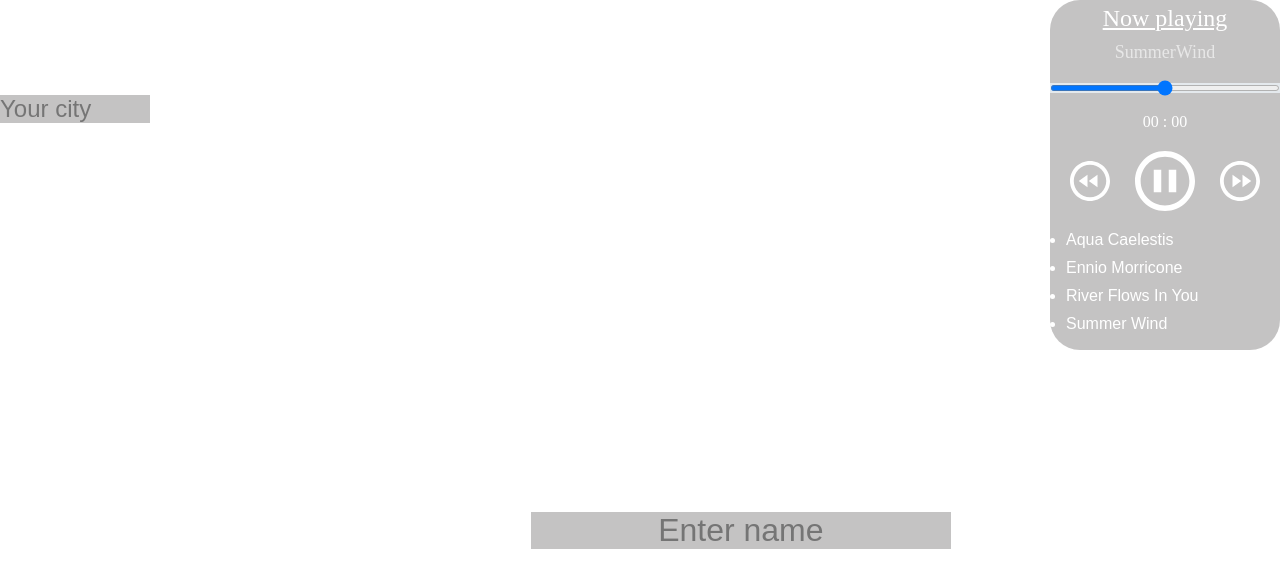
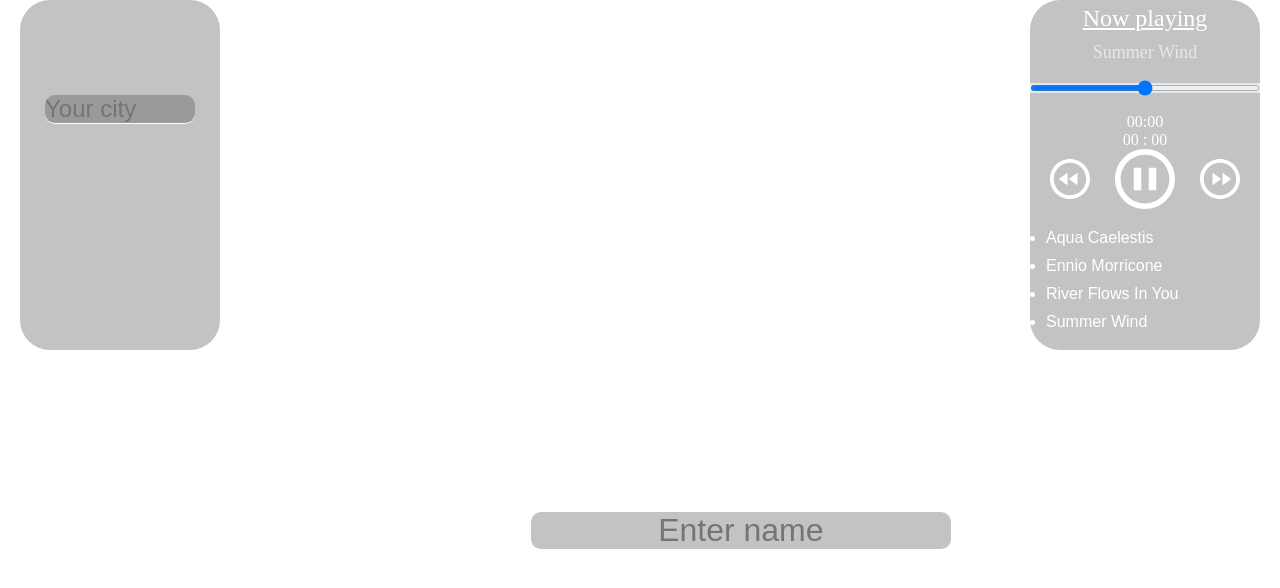
Before and after one commit to nnadeysha/momentum, a website built with webpack: page index.html in a window 1280 px wide. Both pictures are taken after a click on the button 1090 px from the left and 181 px from the top of the page. Built offline with nearby package versions, Linux system fonts and the light colour scheme; no server answers.

Commit message:
fix: fix timeupdate and progressupdate

```diff
--- a/src/components/player.ts
+++ b/src/components/player.ts
@@ -1,9 +1,9 @@
 import Control from "../control";
 let songs = [
-  "AquaCaelestis",
-  "EnnioMorricone",
-  "RiverFlowsInYou",
-  "SummerWind",
+  "Aqua Caelestis",
+  "Ennio Morricone",
+  "River Flows In You",
+  "Summer Wind",
 ];
 
 let songIndex = 0;
@@ -11,6 +11,7 @@ export class Player extends Control {
   playerTitle: Control<HTMLDivElement>;
   currentSong: Control<HTMLDivElement>;
   audio: Control<HTMLAudioElement>;
+  audioSource: Control<HTMLSourceElement>;
   progressContainer: Control<HTMLDivElement>;
   progress: Control<HTMLInputElement>;
   audioTime: Control<HTMLParagraphElement>;
@@ -24,7 +25,10 @@ export class Player extends Control {
   song2: Control<HTMLLIElement>;
   song3: Control<HTMLLIElement>;
   song4: Control<HTMLLIElement>;
+  audioTimeDuration: Control<HTMLParagraphElement>;
 
+  songTrigger: Control<HTMLSpanElement>;
+  song: Control<HTMLLIElement>;
 
   /* song: string;
   songIndex: number;
@@ -47,6 +51,9 @@ export class Player extends Control {
       "Aqua Caelestis"
     );
     this.audio = new Control(this.node, "audio", "audio");
+    this.audioSource = new Control(this.audio.node, "source", "audio-src");
+    this.audioSource.node.type = "audio/mpeg";
+    this.audioSource.node.src = "";
     //this.audio.node.src = "./assets/sounds/AquaCaelestis.mp3"
     this.progressContainer = new Control(
       this.node,
@@ -59,10 +66,17 @@ export class Player extends Control {
       "progress"
     );
     this.progress.node.type = "range";
-    this.progress.node.max = "100";
+    this.progress.node.max = `${this.audio.node.duration}`;
     this.progress.node.min = "0";
+    this.progress.node.step = "1";
     this.progress.node.value = "0";
-    this.audioTime = new Control(this.node, "p", "audio-time", "00:00");
+    this.audioTimeDuration = new Control(
+      this.node,
+      "p",
+      "audio-time-duration",
+      "00:00"
+    );
+    this.audioTime = new Control(this.node, "p", "audio-time");
     const playerControl = new Control(this.node, "div", "player-control");
     this.playerPrevBtn = new Control(
       playerControl.node,
@@ -81,11 +95,30 @@ export class Player extends Control {
       "player-next-btn"
     );
     this.playList = new Control(this.node, "ul", "play-list");
-    this.song1 = new Control(this.playList.node, "li", "play-list-song song1", "Aqua Caelestis");
-    this.song2 = new Control(this.playList.node, "li", "play-list-song song2", "Ennio Morricone");
-    this.song3 = new Control(this.playList.node, "li", "play-list-song song3", "River Flows In You");
-    this.song4 = new Control(this.playList.node, "li", "play-list-song song4", "Summer Wind")
-
+    this.song1 = new Control(
+      this.playList.node,
+      "li",
+      "play-list-song song1",
+      "Aqua Caelestis"
+    );
+    this.song2 = new Control(
+      this.playList.node,
+      "li",
+      "play-list-song song2",
+      "Ennio Morricone"
+    );
+    this.song3 = new Control(
+      this.playList.node,
+      "li",
+      "play-list-song song3",
+      "River Flows In You"
+    );
+    this.song4 = new Control(
+      this.playList.node,
+      "li",
+      "play-list-song song4",
+      "Summer Wind"
+    );
 
     this.loadSong(songs[songIndex]);
 
@@ -94,6 +127,8 @@ export class Player extends Control {
         this.pauseSong();
       } else {
         this.playSong();
+        this.updateProgress();
+        this.updateAudioTime();
       }
     };
     this.audio.node.ontimeupdate = () => {
@@ -101,15 +136,20 @@ export class Player extends Control {
       this.updateAudioTime();
     };
     this.playerNextBtn.node.onclick = () => {
-      this.nextSong();
+
+        this.nextSong();
+      this.updateAudioTime();
       this.updateProgress();
-      this.updateAudioTime();
+
+
+
     };
     this.playerPrevBtn.node.onclick = () => {
       this.prevSong();
       this.updateProgress();
       this.updateAudioTime();
     };
+    this.progress.node.oninput = () => this.handProgress();
   }
 
   loadSong(song: string) {
@@ -117,11 +157,19 @@ export class Player extends Control {
 
     this.audio.node.src = `./assets/audio/${song}.mp3`;
   }
+
+  handProgress() {
+    //this.progress.node.value = (this.audio.node.currentTime / this.audio.node.duration *100).toString();
+    this.audio.node.currentTime =
+      (Number(this.progress.node.value) * this.audio.node.duration) / 100;
+  }
   //src/assets/sounds/Aqua Caelestis.mp3
 
   playSong() {
     this.playerPlayBtn.node.classList.add("play");
     this.audio.node.play();
+    this.updateProgress();
+    this.updateAudioTime();
   }
   pauseSong() {
     this.playerPlayBtn.node.classList.remove("play");
@@ -146,11 +194,12 @@ export class Player extends Control {
   }
 
   updateProgress() {
-    /*  this.progress.value =
-      (this.audio.node.currentTime / this.audio.node.duration) * 100; */
+
 
     let value = (this.audio.node.currentTime / this.audio.node.duration) * 100;
     this.progress.node.value = `${value}`;
+    setInterval(this.updateProgress.bind(this), 1000);
+
   }
   updateAudioTime() {
     let minutes = addZero(Math.floor(this.audio.node.currentTime / 60));
@@ -159,9 +208,28 @@ export class Player extends Control {
       return number < 10 ? `0${number}` : number;
     }
     this.audioTime.node.innerHTML = `${minutes} : ${seconds}`;
+
+    /* let minutes = Math.floor(this.audio.node.currentTime / 60) || 0;
+    let seconds = (this.audio.node.currentTime - minutes * 60) || 0;
+    this.audioTime.node.innerHTML = minutes + ':' + (Number(seconds.toFixed(0)) < 10 ? '0' : '') + seconds.toFixed(0); */
+    setInterval(this.updateAudioTime.bind(this), 1000);
   }
+
 }
 
+ /* const progresPercent =
+      (this.audio.node.currentTime / this.audio.node.duration) * 100;
+    this.progress.node.style.width = `${progresPercent}%`; */
+
+/*  this.progress.value =
+      (this.audio.node.currentTime / this.audio.node.duration) * 100; */
+
+
+ /* getTrackOfPlaylist(){
+   if(){
+      this.song1.node.classList.add('active-song');
+   }
+  } */
 /* let progresPercent = ((this.audio.node.currentTime/this.audio.node.duration) * 100)*2;
   this.progress.node.style.width = `${progresPercent}%` */
 
--- a/src/components/weather.ts
+++ b/src/components/weather.ts
@@ -30,8 +30,15 @@ export class Weather extends Control {
       this.cityInput.node.maxLength = 20;
 
       this.cityInput.node.oninput = () => {
-        this.getWeather();
-        this.setCityToLocalStorage();
+        if(!this.weatherTemperature){
+          alert( 'Error')
+
+        }else{
+          this.getWeather();
+          this.setCityToLocalStorage();
+        }
+
+
       };
     }
 
@@ -45,7 +52,7 @@ export class Weather extends Control {
       this.cityInput.node.value = localStorage.getItem("city");
     }
     async getWeather(/* city:string */) {
-      const url = `https://api.openweathermap.org/data/2.5/weather?q=${this.cityInput.node.value}&lang=ru&appid=acc15865bcf9f67a7111310944bdfafe&units=metric`;
+      const url = `https://api.openweathermap.org/data/2.5/weather?q=${this.cityInput.node.value}&lang=en&appid=acc15865bcf9f67a7111310944bdfafe&units=metric`;
 
       try {
         const response = await fetch(url);
--- a/src/style.css
+++ b/src/style.css
@@ -2,11 +2,12 @@
   padding: 0;
   margin: 0;
   box-sizing: border-box;
+  /* transition: all 0.5s ease; */
 }
 body {
   min-width: 480px;
   height: 100vh;
-  transition: 1s ease-in-out;
+
   color: #fff;
 }
 button {
@@ -21,6 +22,8 @@ button {
   display: flex;
   align-items:flex-start;
   justify-content: space-between;
+  margin-left: 20px;
+  margin-right: 20px;
 }
 .main {
   display: flex;
@@ -104,6 +107,15 @@ button {
   text-align: center;
   font-size: 32px;
   color: #fff;
+  border-bottom: #fff 1px solid;
+  transition: all 0.5s ease;
+  border-radius: 10px;
+}
+.input-name:hover,
+.city-input:hover
+{
+  background: rgba(184, 78, 78, 0.6);
+
 }
 .city-input {
   font-size: 24px;
@@ -111,18 +123,27 @@ button {
   width: 100%;
   max-width: 150px;
   margin-top: 25px;
+
 }
 
 .weather-wrapper {
   position: relative;
   width: 100%;
   max-width: 200px;
+  height: 350px;
   color: #fff;
+  display: flex;
+  flex-direction: column;
+  align-items: center;
+  text-align: center;
+  background: rgb(24%, 23%, 23%, 0.3);
+  border-radius: 30px;
 }
 .weather-img {
   font-size: 84px;
   width: 40px;
   height: 40px;
+  opacity: 1;
 }
 .weather-description {
   width: 90%;
@@ -165,14 +186,16 @@ button {
   opacity: 0.6;
   margin-bottom: 20px;
 }
-.audio-time {
+.audio-time,
+.audio-time-duration
+ {
 
   text-align: center;
-  margin-bottom: 20px;
+
 }
 .progress-container {
   background: #e4e9ed;
-  width: 100%;
+  width: 230px;
   height: 10px;
   cursor: pointer;
   display: flex;
@@ -180,19 +203,13 @@ button {
   margin-bottom: 20px;
 }
 .progress {
-  background: rgb(71, 71, 71);
+
   border-radius: 5px;
   height: 6px;
   width: 100%;
+
 }
-/* .progress::-webkit-slider-thumb {
-  width: 15px;
-  height: 15px;
-  border-radius: 50%;
-  -webkit-appearance: none;
-  cursor: pointer;
-  background: #FFFFFF;
-} */
+
 .player-prev-btn {
   background-image: url(./assets/svg/play-prev.svg);
 }
@@ -242,3 +259,14 @@ button {
 .song-active {
   opacity: 0.8;
 }
+
+.play-list-song:hover{
+ color: gold;
+ opacity: 0.5;
+ cursor: pointer;
+}
+
+.active-song {
+  color: gold;
+ opacity: 1;
+}
```
Also changed, not shown: src/components/playList.ts (added, +7 -0 lines), 8 other files.
